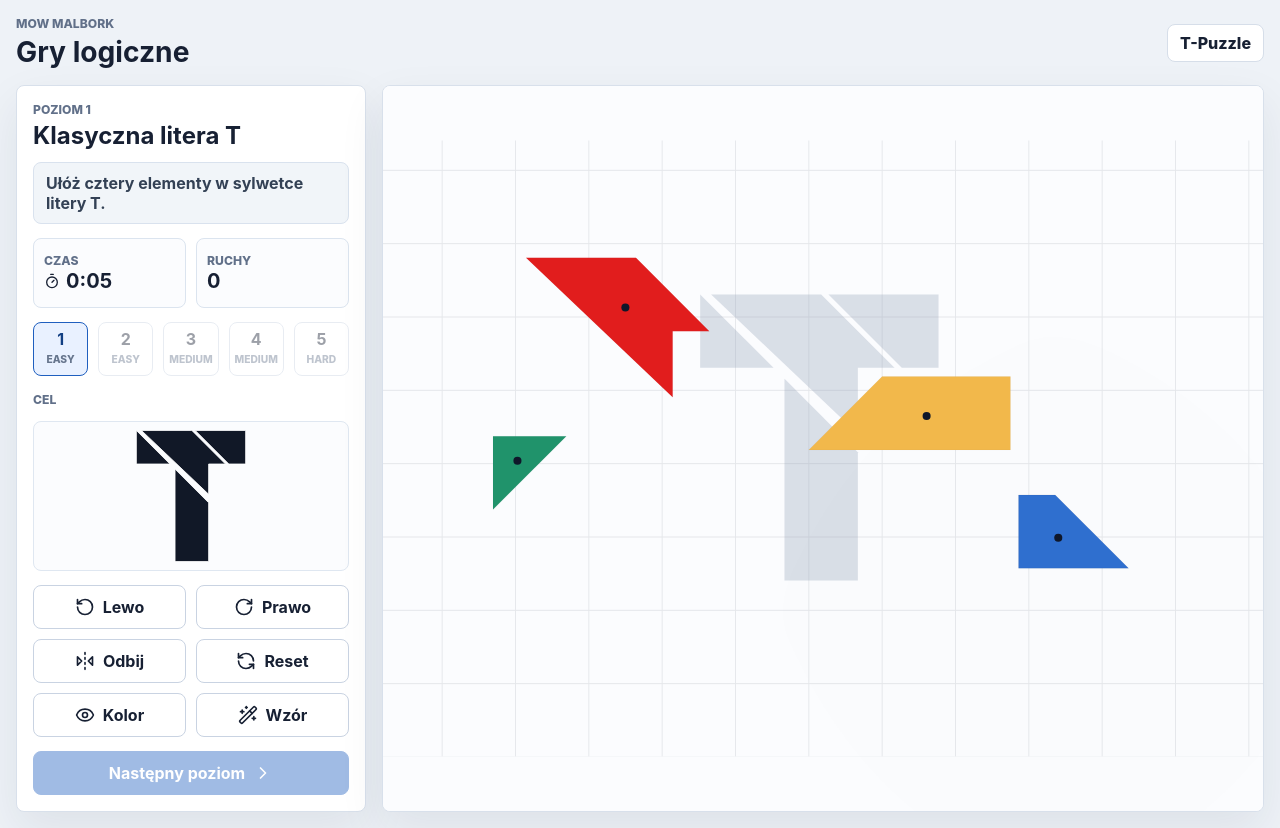
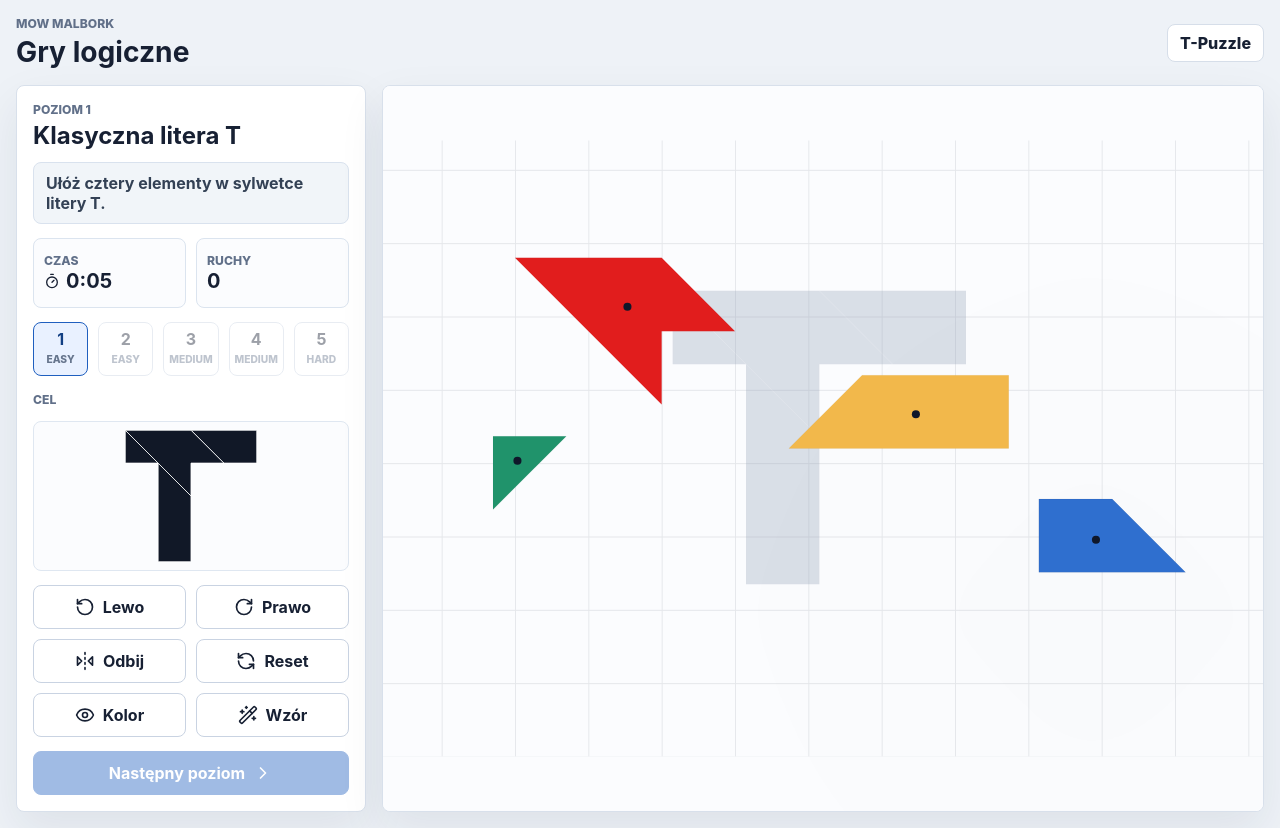
Before and after one commit to JarekDymek/GryLogiczne, a React (Vite) app: page / in a window 1280 px wide. Built offline with nearby package versions, Linux system fonts and the light colour scheme.

Commit message:
Use exact unit T-puzzle construction

```diff
--- a/src/games/t-puzzle/pieces.ts
+++ b/src/games/t-puzzle/pieces.ts
@@ -18,12 +18,12 @@ export const pieceDefinitions = [
     name: "Niebieski prawy trapez belki",
     workColor: "blue",
     vertices: [
-      { x: 1.75, y: 0 },
-      { x: 3.25, y: 0 },
-      { x: 3.25, y: 1 },
-      { x: 2.75, y: 1 },
+      { x: 2, y: 0 },
+      { x: 4, y: 0 },
+      { x: 4, y: 1 },
+      { x: 3, y: 1 },
     ],
-    flipAxis: { start: { x: 2.5, y: 0.5 }, end: { x: 3.25, y: 0.5 } },
+    flipAxis: { start: { x: 3, y: 0.5 }, end: { x: 4, y: 0.5 } },
   }),
   definePiece({
     id: "green-wing",
@@ -41,25 +41,25 @@ export const pieceDefinitions = [
     name: "Czerwony pieciokat srodkowy",
     workColor: "red",
     vertices: [
-      { x: 0.15, y: 0 },
-      { x: 1.65, y: 0 },
-      { x: 2.65, y: 1 },
-      { x: 2.15, y: 1 },
-      { x: 2.15, y: 1.9 },
+      { x: 0, y: 0 },
+      { x: 2, y: 0 },
+      { x: 3, y: 1 },
+      { x: 2, y: 1 },
+      { x: 2, y: 2 },
     ],
-    flipAxis: { start: { x: 1.15, y: 0.4 }, end: { x: 2.15, y: 1.4 } },
+    flipAxis: { start: { x: 1.25, y: 0.5 }, end: { x: 2, y: 1.25 } },
   }),
   definePiece({
     id: "yellow-cap",
     name: "Zolty trapez trzonu",
     workColor: "yellow",
     vertices: [
-      { x: 1.15, y: 1.15 },
-      { x: 2.15, y: 2.15 },
-      { x: 2.15, y: 3.9 },
-      { x: 1.15, y: 3.9 },
+      { x: 1, y: 1 },
+      { x: 2, y: 2 },
+      { x: 2, y: 4 },
+      { x: 1, y: 4 },
     ],
-    flipAxis: { start: { x: 1.65, y: 2.5 }, end: { x: 2.15, y: 2.5 } },
+    flipAxis: { start: { x: 1.5, y: 2.5 }, end: { x: 2, y: 2.5 } },
   }),
 ] satisfies PieceDefinition[];
 
--- a/src/games/t-puzzle/validation.ts
+++ b/src/games/t-puzzle/validation.ts
@@ -210,5 +210,9 @@ export function isLevelSolved(level: LevelDefinition, states: PieceState[]): boo
     matchesSolution(actual, normalizeSolution(solution), level.validation.positionTolerance),
   );
 
-  return exactSolution || matchesTargetSilhouette(level.displayNumber, states);
+  if (level.solutions.length > 0) {
+    return exactSolution;
+  }
+
+  return matchesTargetSilhouette(level.displayNumber, states);
 }
```
Also changed, not shown: 1 other file (tests, documents, lock files or other folders).
